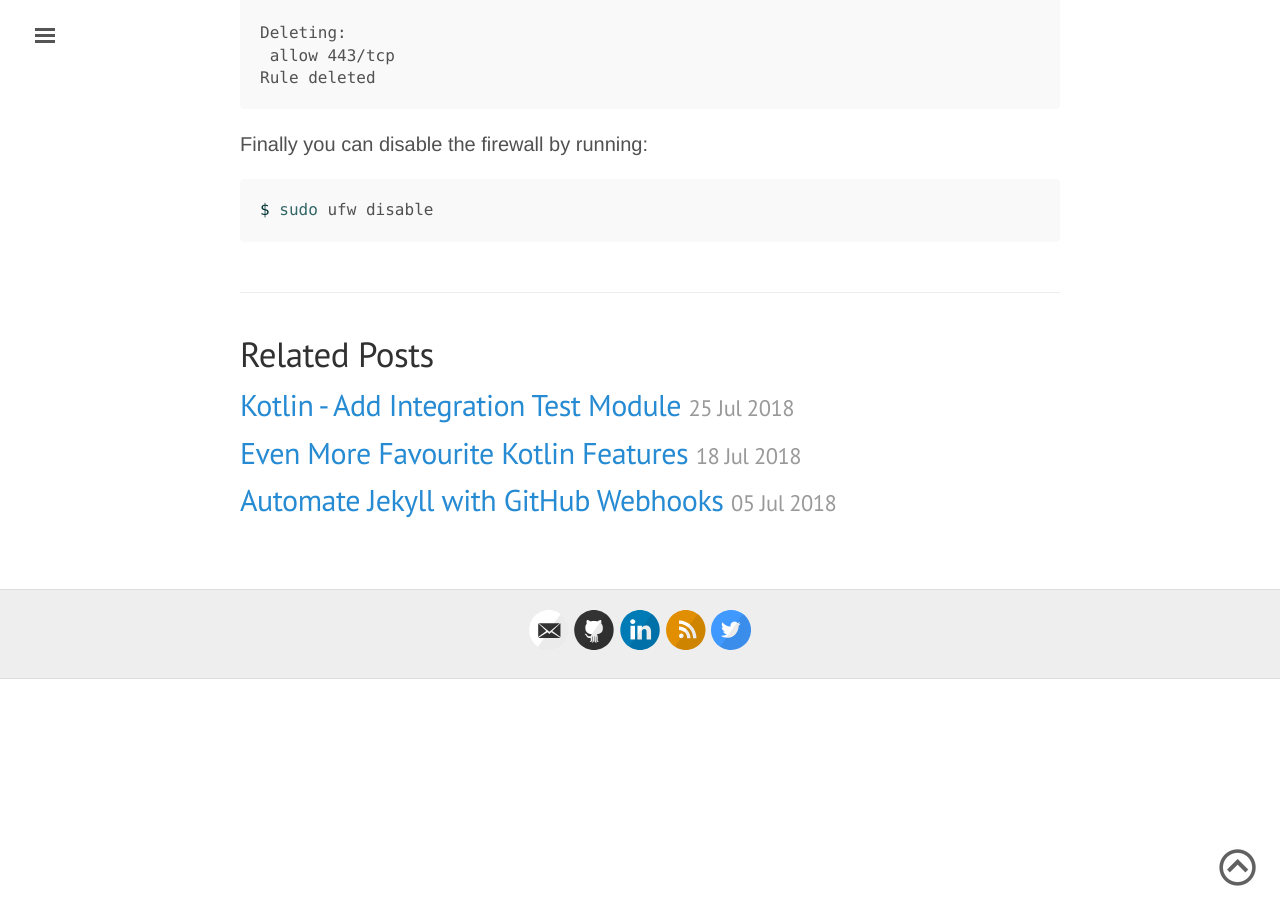
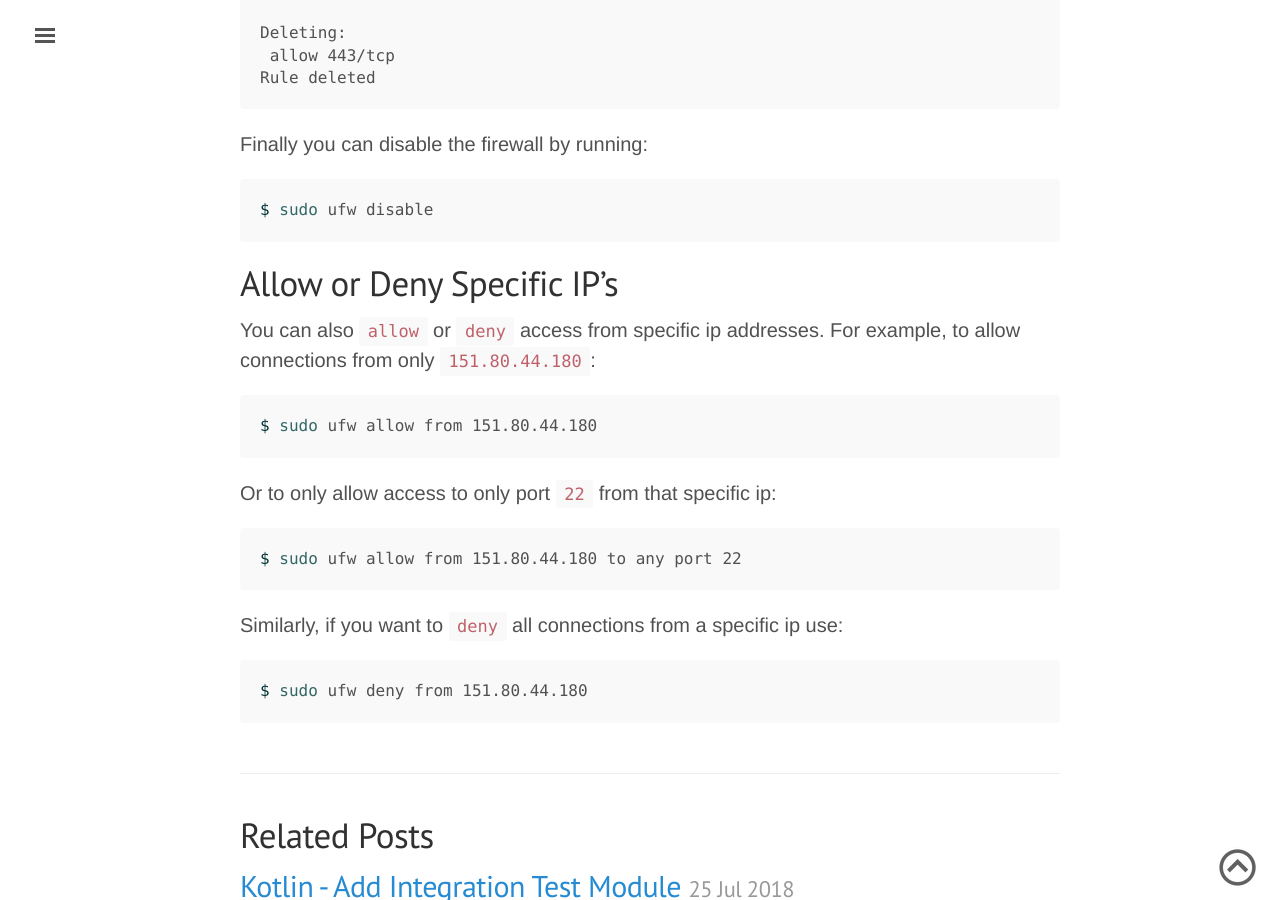
Before and after one commit to raharrison/ryanharrison.co.uk, a Jekyll site: the page built from _posts/2018-07-30-ubuntu-server-setup-part-3-setup-firewall.md, in a window 1280 px wide and 900 px high, scrolled down 2903 px. Built offline with Jekyll 4.4.1, drawn with Linux system fonts in a browser that asks for light colours; comment, search, counter and statistics services are not loaded.

Commit message:
Add section on allowing or denying specific ips

````diff
--- a/_posts/2018-07-30-ubuntu-server-setup-part-3-setup-firewall.md
+++ b/_posts/2018-07-30-ubuntu-server-setup-part-3-setup-firewall.md
@@ -120,3 +120,23 @@ Finally you can disable the firewall by running:
 ```shell
 $ sudo ufw disable
 ```
+
+## Allow or Deny Specific IP's
+
+You can also `allow` or `deny` access from specific ip addresses. For example, to allow connections from only `151.80.44.180`:
+
+```shell
+$ sudo ufw allow from 151.80.44.180
+```
+
+Or to only allow access to only port `22` from that specific ip:
+
+```shell
+$ sudo ufw allow from 151.80.44.180 to any port 22
+```
+
+Similarly, if you want to `deny` all connections from a specific ip use:
+
+```shell
+$ sudo ufw deny from 151.80.44.180
+```
````
